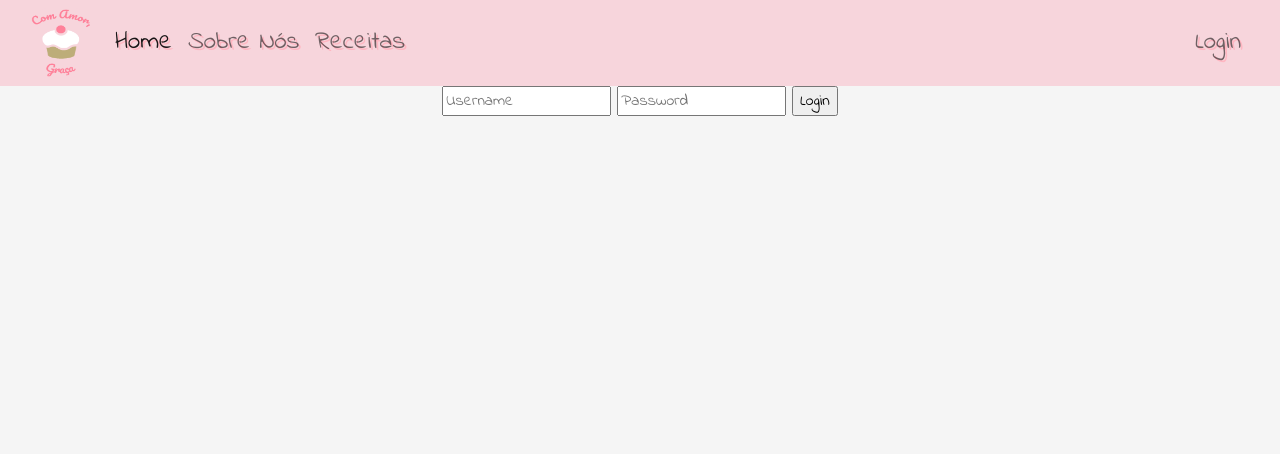
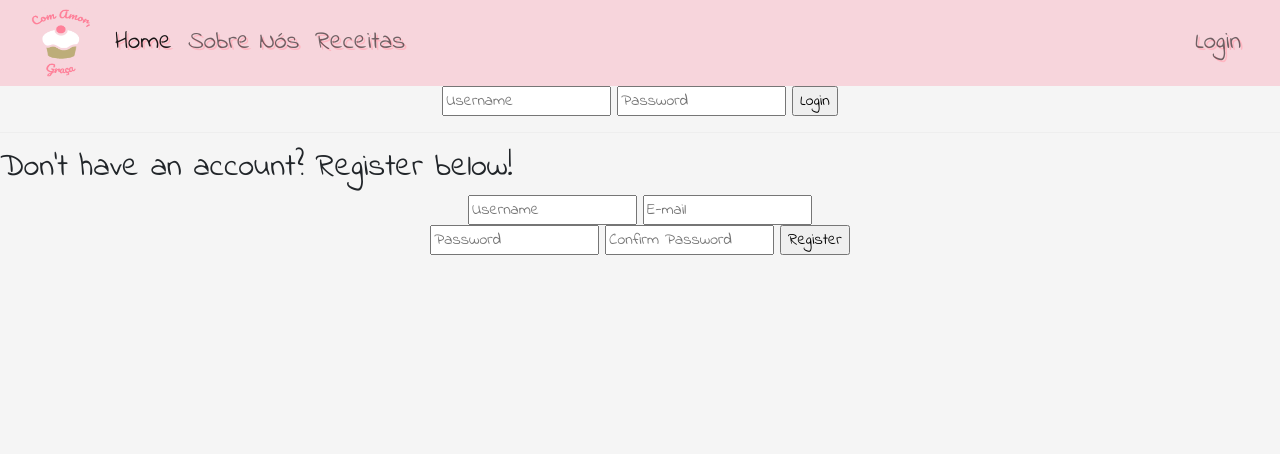
Before and after one commit to anacatbarbosa/project, a Flask app: page /login in a window 1280 px wide. Shown: the top 454 px of the page. Run offline with Flask 2, Linux system fonts and the light colour scheme; some libraries are stand-ins or nearby versions.

Commit message:
Adding register option and form

```diff
--- a/flask_program/templates/login.html
+++ b/flask_program/templates/login.html
@@ -7,4 +7,13 @@
     <input type="password" name="password" placeholder="Password">
     <input type="submit" value="Login">
 </form>
+<hr>
+<h2>Don't have an account? Register below!</h2>
+<form action="/register" method="post">
+    <input type="text" name="username" placeholder="Username">
+    <input type="email" name="email" placeholder="E-mail">
+    <input type="password" name="password1" placeholder="Password">
+    <input type="password" name="password2" placeholder="Confirm Password">
+    <input type="submit" value="Register">
+</form>
 {% endblock %}
```
